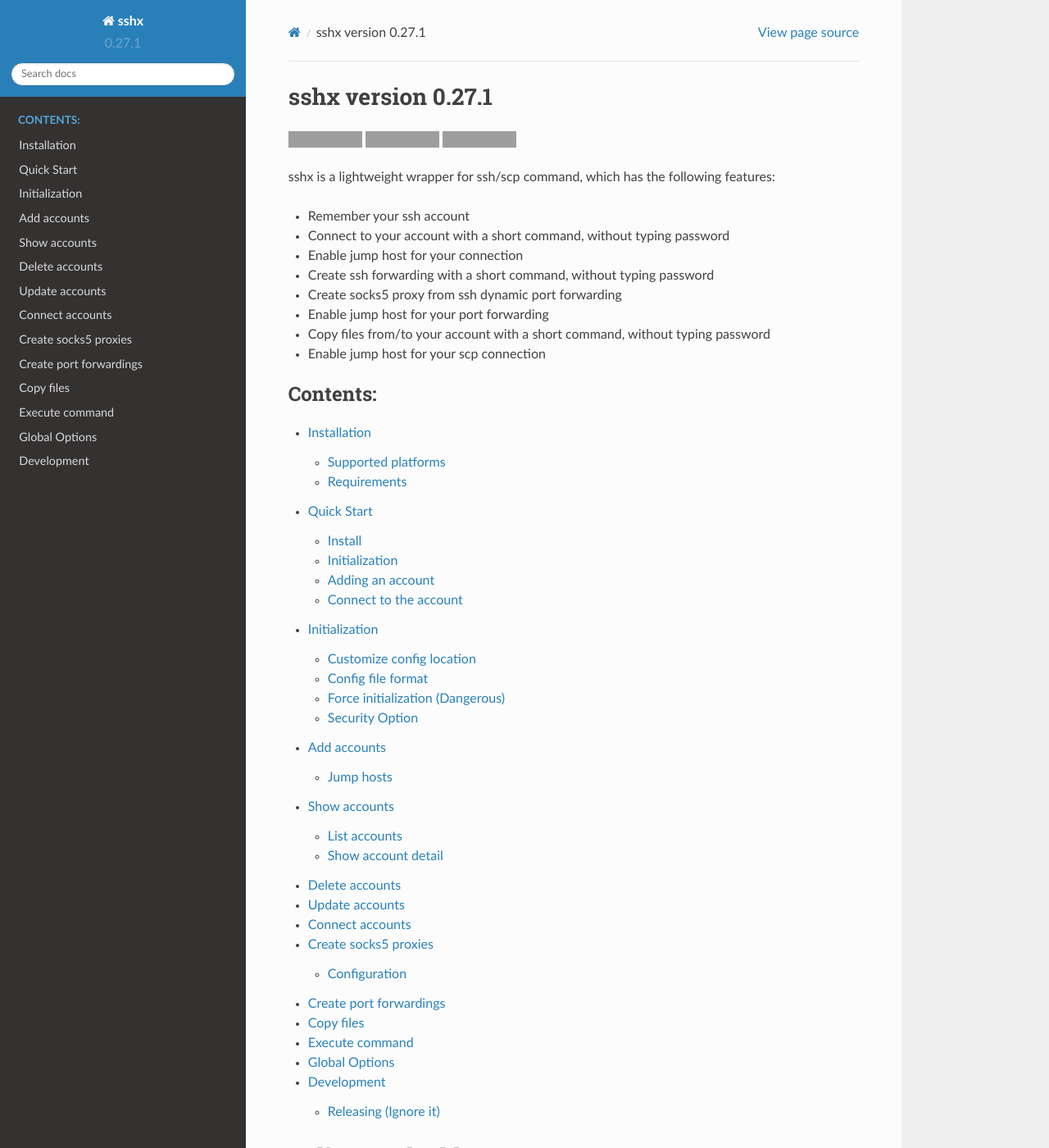
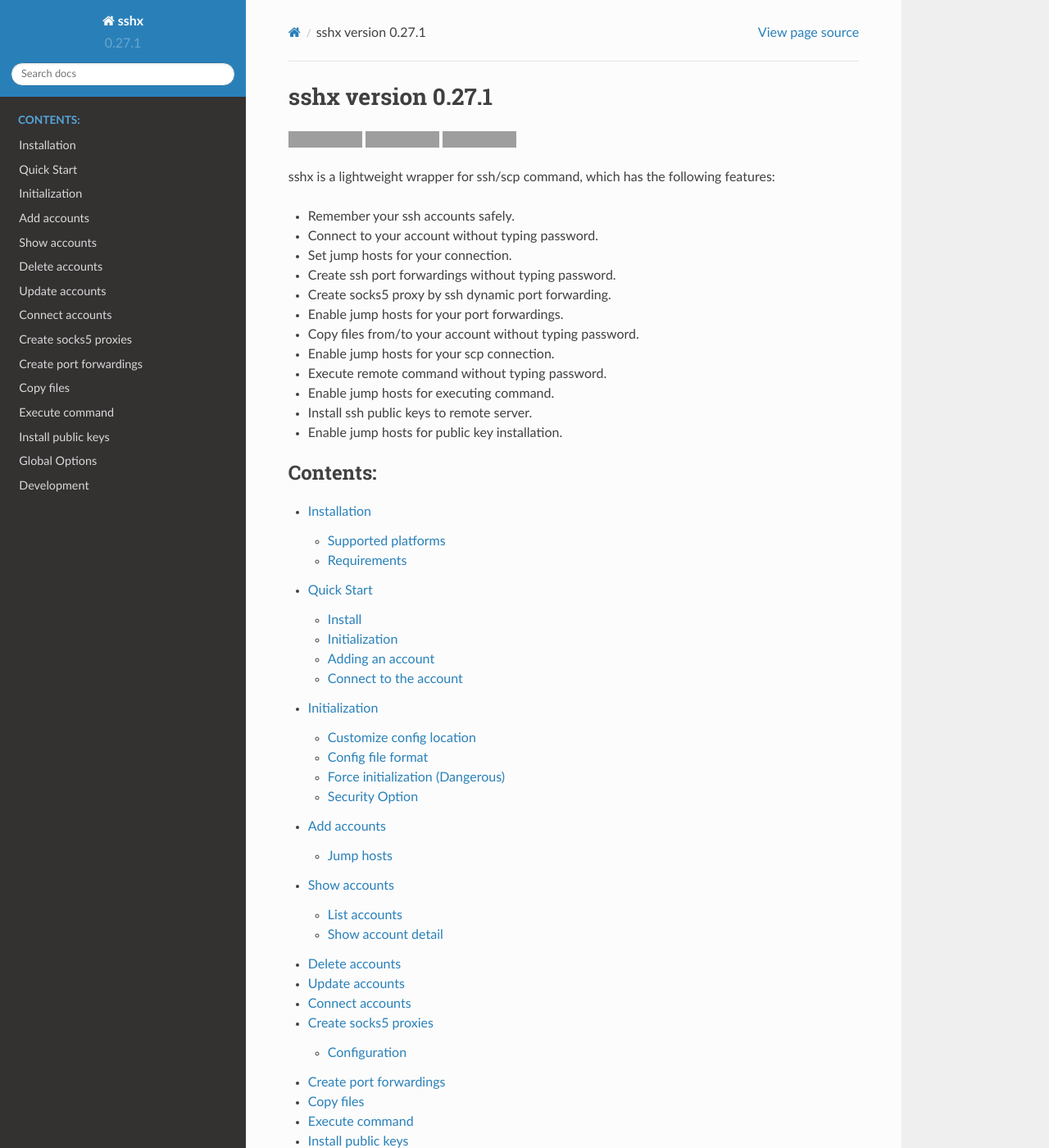
Before and after one commit to WqyJh/sshx, a Sphinx documentation site: the page built from doc/source/index.rst, in a window 1280 px wide and 1400 px high. Shown: the whole window at 82% size. Built offline with Sphinx 7.4.7 and the Read the Docs theme 2.0.0, drawn with Linux system fonts in a browser that asks for light colours; grey boxes are pictures that could not be loaded.

Commit message:
feat: add command copyid

```diff
--- a/doc/source/index.rst
+++ b/doc/source/index.rst
@@ -15,14 +15,18 @@
 
 sshx is a lightweight wrapper for ssh/scp command, which has the following features:
 
-- Remember your ssh account
-- Connect to your account with a short command, without typing password
-- Enable jump host for your connection
-- Create ssh forwarding with a short command, without typing password
-- Create socks5 proxy from ssh dynamic port forwarding
-- Enable jump host for your port forwarding
-- Copy files from/to your account with a short command, without typing password
-- Enable jump host for your scp connection
+- Remember your ssh accounts safely.
+- Connect to your account without typing password.
+- Set jump hosts for your connection.
+- Create ssh port forwardings without typing password.
+- Create socks5 proxy by ssh dynamic port forwarding.
+- Enable jump hosts for your port forwardings.
+- Copy files from/to your account without typing password.
+- Enable jump hosts for your scp connection.
+- Execute remote command without typing password.
+- Enable jump hosts for executing command.
+- Install ssh public keys to remote server.
+- Enable jump hosts for public key installation.
 
 .. toctree::
    :maxdepth: 2
```
Also changed, not shown: other parts of doc/source/index.rst (+1 -0 lines), README.md (+13 -8 lines), doc/source/cmdcopyid.rst (added, +18 -0 lines), 4 other files.
